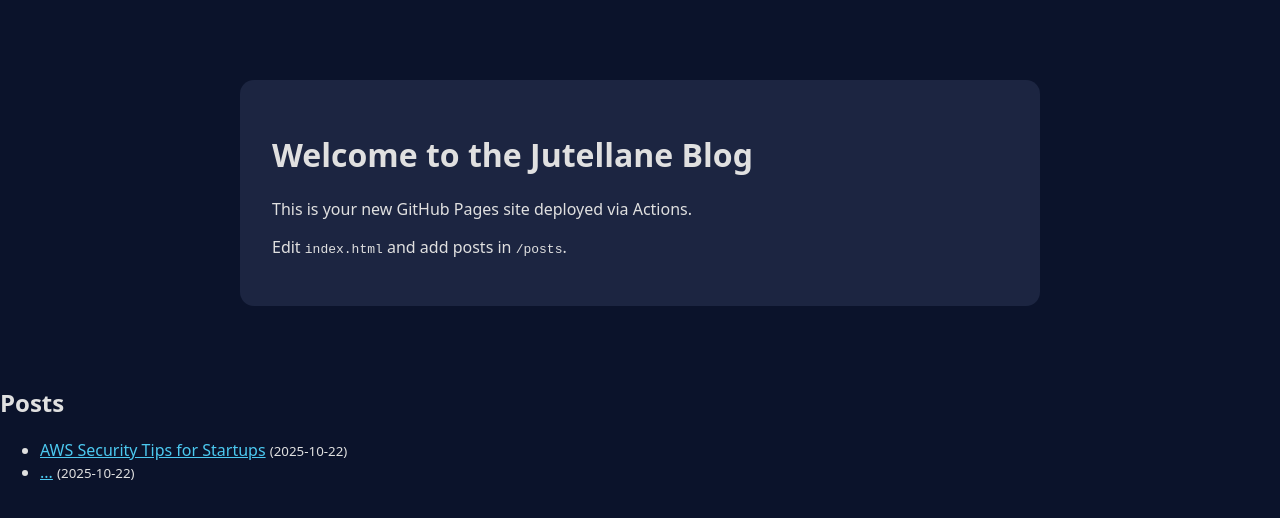
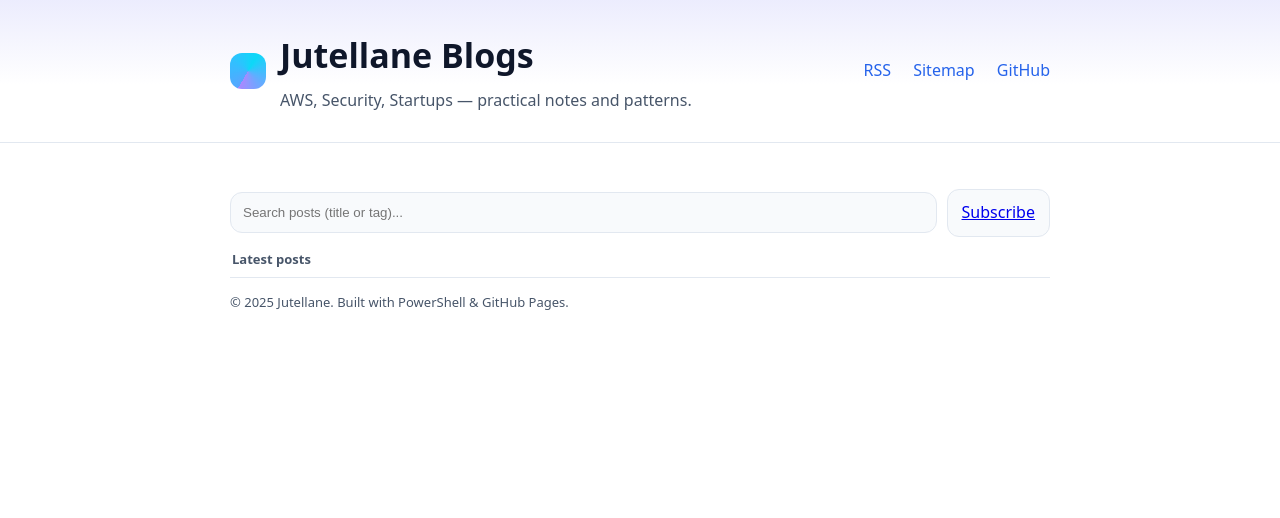
Before and after one commit to justine6/jutellane-blogs, a plain HTML site: page index.html in a window 1280 px wide. Drawn offline with Linux system fonts and the light colour scheme; no server answers.

Commit message:
style(index): polished homepage with search, tags, RSS link, and JSON-powered list

```diff
--- a/index.html
+++ b/index.html
@@ -1,25 +1,126 @@
 <!doctype html>
-<html lang='en'>
+<html lang="en">
 <head>
-  <meta charset='utf-8'>
-  <title>Jutellane Blog</title>
-  <meta name='viewport' content='width=device-width, initial-scale=1'>
-  <link rel='stylesheet' href='assets/css/main.css'>
+  <meta charset="utf-8" />
+  <meta
+    name="viewport"
+    content="width=device-width, initial-scale=1" />
+  <title>Jutellane Blogs</title>
+  <meta name="description" content="Thoughts on AWS, security, startups, and cloud craftsmanship." />
+  <link rel="alternate" type="application/rss+xml" title="Jutellane Blogs RSS" href="feed.xml" />
+  <style>
+    :root{
+      --bg: #ffffff; --fg:#0f172a; --muted:#475569; --card:#f8fafc; --chip:#e2e8f0; --link:#2563eb; --br:14px; --max:860px
+    }
+    @media (prefers-color-scheme: dark){
+      :root{ --bg:#0b1020; --fg:#e5e7eb; --muted:#93a3b8; --card:#0f162c; --chip:#1d2644; --link:#7aa3ff }
+    }
+    *{box-sizing:border-box}
+    body{margin:0;background:var(--bg);color:var(--fg);font:16px/1.6 ui-sans-serif,system-ui,-apple-system,Segoe UI,Roboto,Ubuntu,Cantarell,Noto Sans,sans-serif}
+    header{border-bottom:1px solid var(--chip);background:linear-gradient(180deg, rgba(99,102,241,.12), transparent 60%)}
+    .wrap{max-width:var(--max);margin:0 auto;padding:28px 20px}
+    .brand{display:flex;align-items:center;gap:14px}
+    .logo{width:36px;height:36px;border-radius:12px;background:conic-gradient(from 210deg,#60a5fa,#22d3ee,#a78bfa);filter:saturate(1.15)}
+    h1{font-size:clamp(22px,4vw,34px);margin:0}
+    nav a{color:var(--link);text-decoration:none;margin-left:18px}
+    nav a:hover{text-decoration:underline}
+    .sub{color:var(--muted);margin-top:6px}
+    .controls{display:flex;gap:10px;align-items:center;margin:18px 0 10px}
+    .search{flex:1;padding:12px 12px;border:1px solid var(--chip);background:var(--card);color:var(--fg);border-radius:12px;outline:none}
+    .rss{padding:10px 14px;border-radius:12px;background:var(--card);border:1px solid var(--chip)}
+    section#posts{margin-top:12px}
+    ul.postlist{list-style:none;padding:0;margin:0;display:grid;gap:14px}
+    .post{display:flex;justify-content:space-between;align-items:center;padding:14px 16px;border-radius:var(--br);background:var(--card);border:1px solid var(--chip)}
+    .post a.title{color:var(--fg);text-decoration:none;font-weight:600}
+    .post a.title:hover{color:var(--link)}
+    .meta{display:flex;gap:10px;align-items:center;color:var(--muted);font-size:14px;flex-wrap:wrap}
+    .date{font-variant-numeric:tabular-nums}
+    .tags{display:flex;gap:6px;flex-wrap:wrap}
+    .tag{font-size:12px;padding:3px 8px;border-radius:999px;background:var(--chip);color:var(--fg);opacity:.9}
+    footer{margin-top:40px;border-top:1px solid var(--chip)}
+    .tiny{color:var(--muted);font-size:13px}
+    .hidden{display:none !important}
+  </style>
 </head>
 <body>
-  <main>
-    <h1>Welcome to the Jutellane Blog</h1>
-    <p>This is your new GitHub Pages site deployed via Actions.</p>
-    <p>Edit <code>index.html</code> and add posts in <code>/posts</code>.</p>
+  <header>
+    <div class="wrap brand">
+      <div class="logo" aria-hidden="true"></div>
+      <div>
+        <h1>Jutellane Blogs</h1>
+        <div class="sub">AWS, Security, Startups — practical notes and patterns.</div>
+      </div>
+      <nav style="margin-left:auto">
+        <a href="feed.xml">RSS</a>
+        <a href="sitemap.xml">Sitemap</a>
+        <a href="https://github.com/justine6/jutellane-blogs">GitHub</a>
+      </nav>
+    </div>
+  </header>
+
+  <main class="wrap">
+    <div class="controls">
+      <input id="q" class="search" type="search" placeholder="Search posts (title or tag)..." autocomplete="off" />
+      <a class="rss" href="feed.xml" title="RSS">Subscribe</a>
+    </div>
+
+    <section id="posts">
+      <h2 class="tiny" style="margin:0 0 8px 2px;">Latest posts</h2>
+      <!-- posts:start -->
+      <ul class="postlist">
+        <!-- Fallback list gets replaced if posts.json is available -->
+      </ul>
+      <!-- posts:end -->
+    </section>
+
+    <footer class="wrap" style="padding:14px 0">
+      <div class="tiny">© <span id="y"></span> Jutellane. Built with PowerShell & GitHub Pages.</div>
+    </footer>
   </main>
-<section id=""posts"">
-  <h2>Posts</h2>
-  <!-- posts:start -->
-<ul>
-<li><a href="posts/2025-10-22-aws-security-tips-for-startups.md">AWS Security Tips for Startups</a> <small>(2025-10-22)</small></li>
-<li><a href="posts/2025-10-22-.md">...</a> <small>(2025-10-22)</small></li>
-</ul>
-<!-- posts:end -->
-</section>
+
+  <script>
+    // small helpers
+    const $ = s => document.querySelector(s);
+    const fmt = d => new Date(d + 'T00:00:00').toLocaleDateString(undefined, {year:'numeric', month:'short', day:'2-digit'});
+
+    // render function (from JSON or from fallback HTML)
+    function render(list){
+      const ul = document.createElement('ul'); ul.className = 'postlist';
+      list.forEach(p=>{
+        const li = document.createElement('li'); li.className = 'post';
+        const left = document.createElement('div');
+        const title = document.createElement('a'); title.className = 'title'; title.href = p.url; title.textContent = p.title;
+        const meta = document.createElement('div'); meta.className = 'meta';
+        const date = document.createElement('span'); date.className = 'date'; date.textContent = fmt(p.date);
+        const tags = document.createElement('span'); tags.className = 'tags';
+        (p.tags||[]).forEach(t=>{ const chip = document.createElement('span'); chip.className='tag'; chip.textContent = t; tags.appendChild(chip); });
+        meta.append(date, tags);
+        left.append(title, meta);
+        li.append(left);
+        ul.append(li);
+      });
+      const container = document.querySelector('#posts .postlist');
+      container.replaceWith(ul);
+    }
+
+    // try to load posts.json; otherwise keep whatever is between the markers
+    fetch('posts.json', {cache:'no-store'})
+      .then(r => r.ok ? r.json() : Promise.reject())
+      .then(data => render(data))
+      .catch(()=>{/* fallback: leave the static list alone */});
+
+    // search filter
+    const input = $('#q');
+    input?.addEventListener('input', () => {
+      const q = input.value.trim().toLowerCase();
+      document.querySelectorAll('.post').forEach(li=>{
+        const text = li.innerText.toLowerCase();
+        li.classList.toggle('hidden', q && !text.includes(q));
+      });
+    });
+
+    // year
+    $('#y').textContent = new Date().getFullYear();
+  </script>
 </body>
 </html>
```
